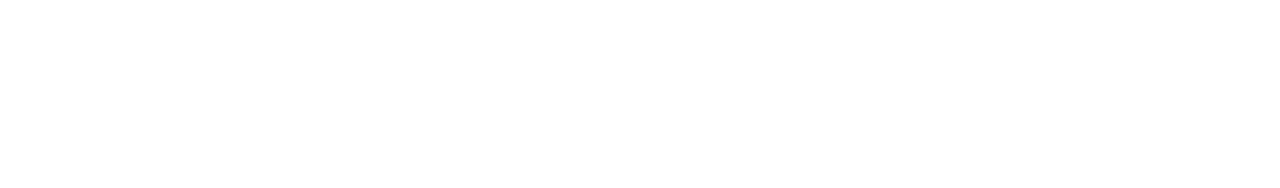
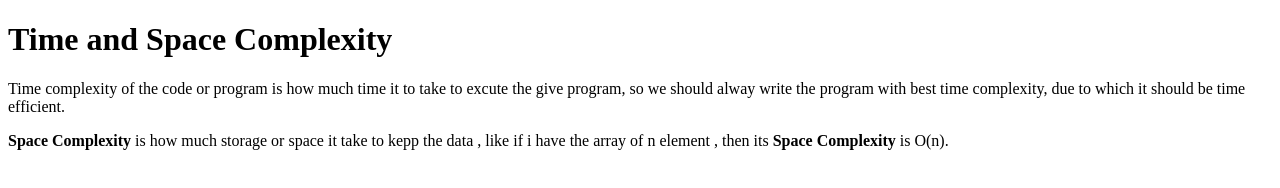
Before and after one commit to acciojob/time-and-space-complexity-nandkishor008, a website: page main.html in a window 1280 px wide. Drawn offline with Linux system fonts and the light colour scheme.

Commit message:
created a submission

```diff
--- a/main.html
+++ b/main.html
@@ -8,6 +8,9 @@
 
 <body>
 	<!-- the entire body must be written by student -->
+	<h1>Time and Space Complexity</h1>
+	<p>Time complexity of the code or program is how much time it to take to excute the give program, so we should alway write the program with best time complexity, due to which it should be time efficient.</p>
+	<p> <b>Space Complexity</b> is how much storage or space it take to kepp the data , like if i have the array of n element , then its <b>Space Complexity</b> is O(n).</p>
     <script type="text/javascript" src="./script.js">
 </script>
 
```
